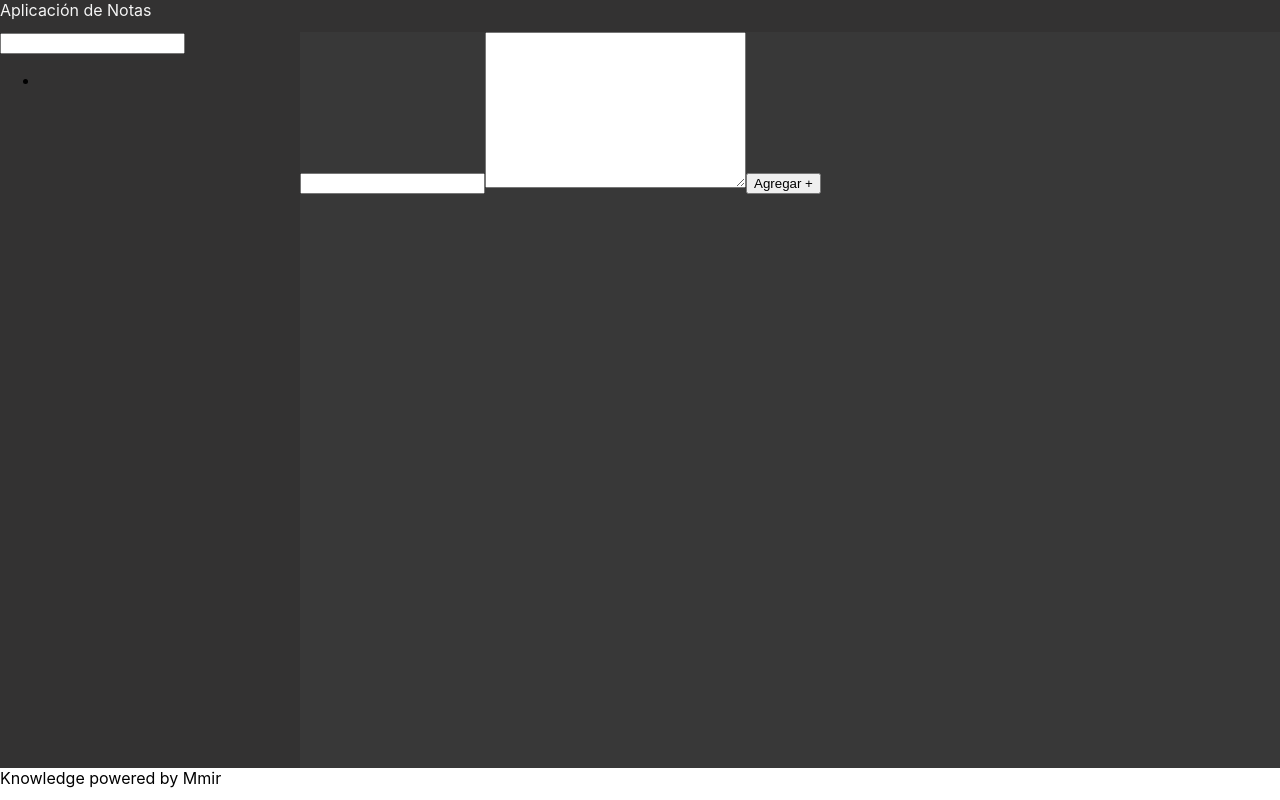
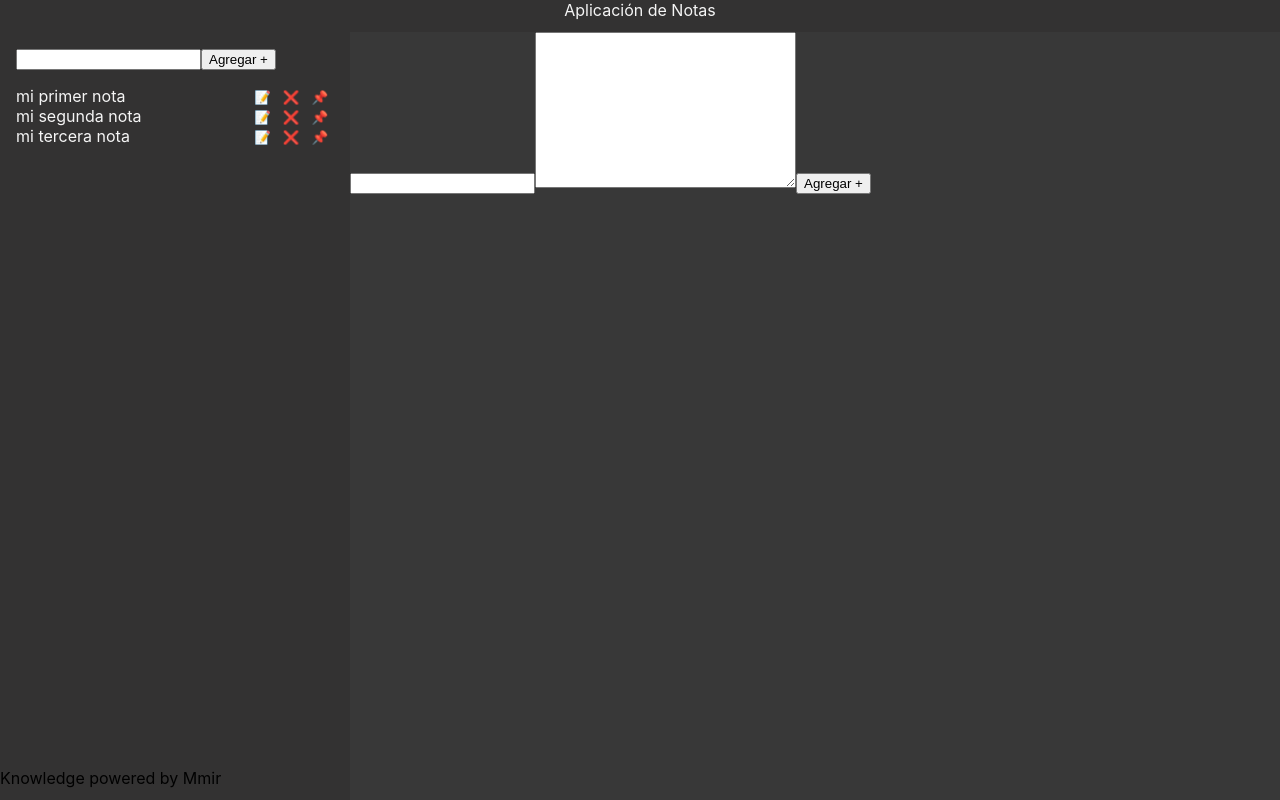
Before and after one commit to MarceloAPuppio/notas, a React (Create React App) app: page / in a window 1280 px wide. Built offline with nearby package versions, Linux system fonts and the light colour scheme.

Commit message:
nuevas funcionalidades del Panel de notas

```diff
--- a/package.json
+++ b/package.json
@@ -9,6 +9,7 @@
     "react": "^17.0.2",
     "react-dom": "^17.0.2",
     "react-scripts": "4.0.3",
+    "react-uuid": "^1.0.2",
     "web-vitals": "^1.1.2"
   },
   "scripts": {
--- a/src/App.js
+++ b/src/App.js
@@ -1,14 +1,39 @@
 import Panel from "./components/panel";
 import PantallaNotas from "./components/pantallaNotas";
 import Layout from "./views/Layout";
+import {useState} from 'react';
+import uuid from 'react-uuid'
+import Context from "./Context";
+
 function App() {
+  let arregloNotas=[
+    {id:uuid(),
+     title: 'mi primer nota',
+    description: 'lorem lorem ipsum jdskfksjdksjdkjskd',
+    pinned:false,
+    fecha:new Date()},
+    {id:uuid(),
+      title: 'mi segunda nota',
+     description: 'lorem lorem ipsum jdskfksjdksjdkjskd',
+     pinned:false,
+    fecha: new Date()},
+     {id:uuid(),
+      title: 'mi tercera nota',
+     description: 'lorem lorem ipsum jdskfksjdksjdkjskd',
+     pinned:false,
+    fecha: new Date()}
+  ]
+  const [notas, setNotas]=useState(arregloNotas);
+console.log(notas);
   return (
     <div className="App">
       <Layout>
+      <Context.Provider value={{notas, setNotas}}>
       <main className="main">
       <Panel/>
       <PantallaNotas/>
       </main>
+      </Context.Provider>
       </Layout>
     </div>
   );
--- /dev/null
+++ b/src/Context.js
@@ -0,0 +1,5 @@
+import { createContext } from "react";
+
+const Context = createContext({});
+
+export default Context;
--- /dev/null
+++ b/src/components/listItem.js
@@ -0,0 +1,33 @@
+import React, { useContext, useEffect } from "react";
+import Context from "../Context";
+
+const ListItem = (nota) => {
+  let { notas, setNotas } = useContext(Context);
+  const handleClickDelete = () => {
+    let copyNotas = notas.filter((index) => index.id !== nota.id);
+    setNotas(copyNotas);
+  };
+
+  const handleClickPin = (e) => {
+    let copyNotas = notas.filter((item) => item.id !== nota.id);
+    let editedPinnedNota = { ...nota };
+    editedPinnedNota.pinned = !nota.pinned;
+    editedPinnedNota.pinned
+      ? e.target.classList.add("pinned")
+      : e.target.classList.remove("pinned");
+    setNotas([...copyNotas, editedPinnedNota]);
+  };
+
+  return (
+    <li className="panel-listNotes__item">
+      {nota.title}
+      <div className="panel-listNotes__item__buttonwrapper">
+        <button>📝</button>
+        <button onClick={handleClickDelete}>❌</button>
+        <button onClick={handleClickPin}>📌</button>
+      </div>
+    </li>
+  );
+};
+
+export default ListItem;
--- a/src/components/panel.js
+++ b/src/components/panel.js
@@ -1,14 +1,35 @@
-import React from "react";
+import React, { useContext, useEffect } from "react";
+import Context from "../Context";
+import ListItem from "./listItem";
+import uuid from "react-uuid";
 
 const Panel = () => {
+  let { notas, setNotas } = useContext(Context);
+  const newNote = () => {
+    let note = {
+      id: uuid(),
+      title: "[Sin Título]",
+      description: "[Agrega una descripción]",
+      fecha: new Date(),
+      pinned: false,
+    };
+    return note;
+  };
+  const handleClick = () => {
+    setNotas([...notas, newNote()]);
+  };
+
   return (
     <>
       <aside className="panel">
         <div className="panel-buscador">
           <input type="text" />
+          <button onClick={handleClick}>Agregar +</button>
         </div>
         <ul className="panel-listNotes">
-          <li className="panel-listNotes__item"></li>
+          {notas.map((item, index) => (
+            <ListItem {...item} key={item.id} />
+          ))}
         </ul>
       </aside>
     </>
--- a/src/index.css
+++ b/src/index.css
@@ -16,10 +16,11 @@ body {
   background: var(--bg-p-color);
   color: var(--text-p-color);
   height: 2rem;
+  text-align: center;
 }
 .main {
   display: grid;
-  grid-template-columns: 300px 1fr;
+  grid-template-columns: 350px 1fr;
   grid-template-rows: 1fr;
   grid-template-areas: "panel pantalla";
   width: 100vw;
@@ -30,8 +31,32 @@ body {
   grid-area: panel;
   background: var(--bg-p-color);
   height: calc(100vh - 4rem);
+  display: flex;
+  flex-flow: column wrap;
+  padding: 1rem;
+  /* align-items: center; */
 }
 .notes {
   grid-area: pantalla;
   background: var(--bg-p-light-color);
 }
+.panel-listNotes {
+  list-style: none;
+  padding: 0;
+}
+.panel-listNotes__item {
+  display: flex;
+  width: 100%;
+  flex-flow: row nowrap;
+  justify-content: space-between;
+  color: var(--text-p-color);
+}
+.panel-listNotes__item__buttonwrapper {
+}
+.panel-listNotes__item__buttonwrapper button {
+  background: var(--bg-p-color);
+  border: none;
+}
+.pinned {
+  background: cornflowerblue !important;
+}
--- a/src/index.js
+++ b/src/index.js
@@ -2,7 +2,6 @@ import React from "react";
 import ReactDOM from "react-dom";
 import "./index.css";
 import App from "./App";
-import reportWebVitals from "./reportWebVitals";
 
 ReactDOM.render(
   <React.StrictMode>
```
Also changed, not shown: 1 other file (tests, documents, lock files or other folders).
